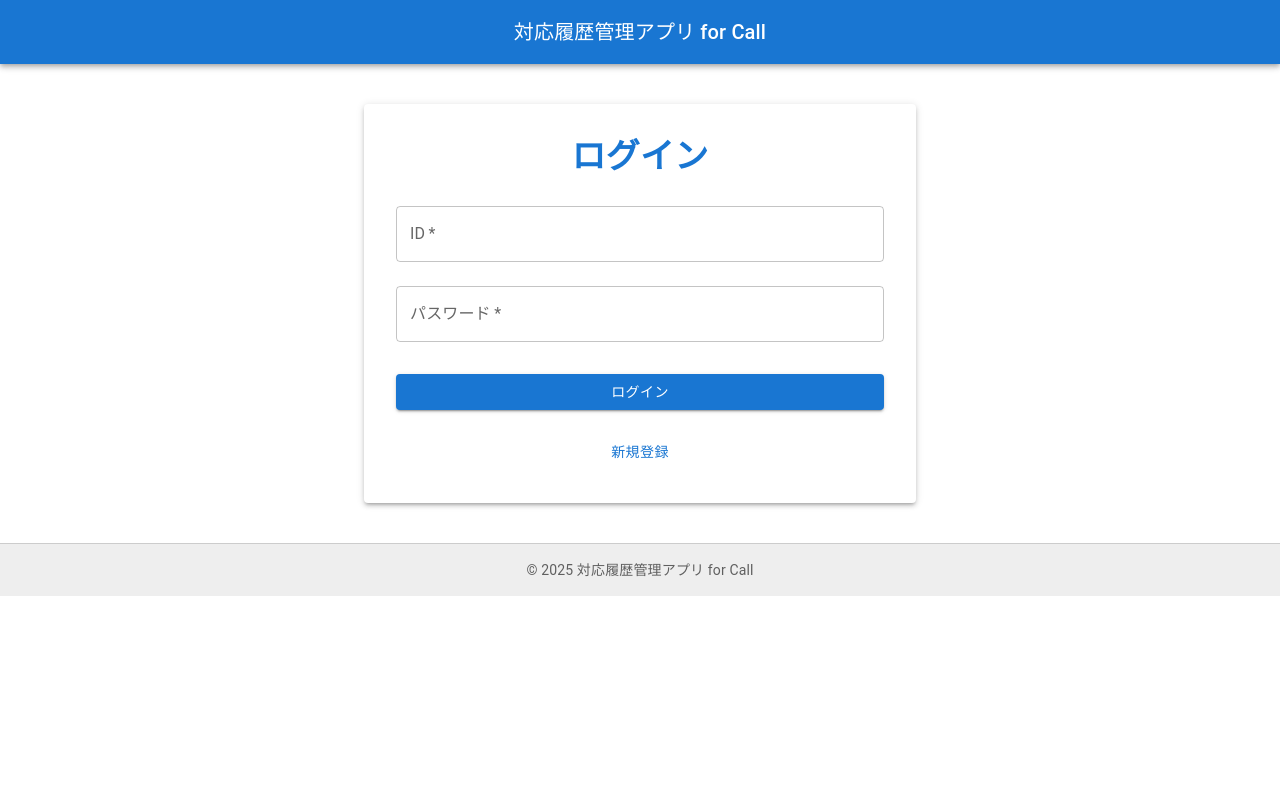
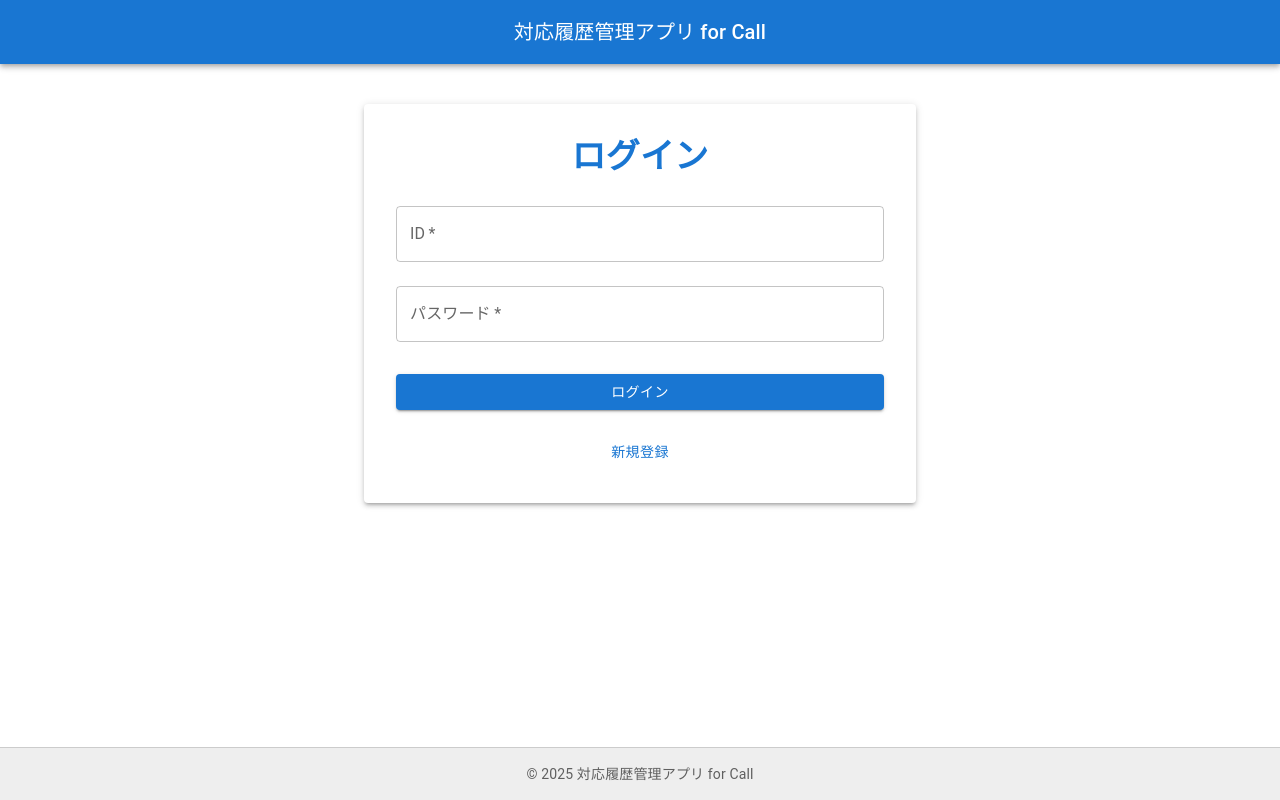
Before and after one commit to wakana-hub/original-app, a Next.js app: page / in a window 1280 px wide. Built offline with nearby package versions, Linux system fonts and the light colour scheme; no server answers.

Commit message:
フッター固定 (#24)

```diff
--- a/src/app/layout.tsx
+++ b/src/app/layout.tsx
@@ -27,9 +27,11 @@
   return (
     <html lang="ja">
       <body
-        className={`${geistSans.variable} ${geistMono.variable} antialiased`}
+        className={`${geistSans.variable} ${geistMono.variable} antialiased flex flex-col min-h-screen`}
       >
+        <main className="flex-grow">
         {children}
+        </main>
         <Footer/>
       </body>
     </html>
```
